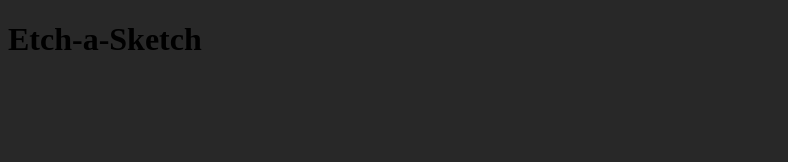
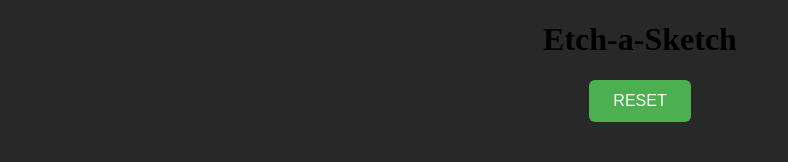
Before and after one commit to palpitate013/Etch-a-Sketch, a plain HTML site: page index.html in a window 1280 px wide. Shown: the whole page, without its empty margins (0-788 px from the left). Drawn offline with Linux system fonts and the light colour scheme.

Commit message:
Added reset button

```diff
--- a/index.html
+++ b/index.html
@@ -1,15 +1,16 @@
-<!DOCTYPE html>
+<!doctype html>
 <html lang="en">
     <head>
-    <meta charset="UTF-8">
-    <meta name="viewport" content="width=device-width, initial-scale=1.0">
-    <link rel="stylesheet" type="text/css" href="styles.css">
+        <meta charset="UTF-8" />
+        <meta name="viewport" content="width=device-width, initial-scale=1.0" />
+        <link rel="stylesheet" type="text/css" href="styles.css" />
         <title>Etch-a-Sketch</title>
     </head>
     <body>
         <h1>Etch-a-Sketch</h1>
-    <div id="main">
-
+        <button class="reset">RESET</button>
+        <div id="frame">
+            <div id="main"></div>
         </div>
         <script src="script.js"></script>
     </body>
--- a/script.js
+++ b/script.js
@@ -10,6 +10,14 @@
   document.getElementById("main").appendChild(main);
 }
 
+let button = document.querySelector(".reset");
+
+button.addEventListener("click", function () {
+  for (i = 0; i < 256; i++) {
+    document.querySelector(".grid" + i).style.backgroundColor = "#282828";
+  }
+});
+
 function mouseOver(gridNumber) {
   document.querySelector(".grid" + gridNumber).style.backgroundColor = "red";
 }
--- a/styles.css
+++ b/styles.css
@@ -1,6 +1,22 @@
-* {
+body {
     background-color: #282828;
+    text-align: center;
 }
+.reset {
+    background-color: #4caf50;
+    color: white;
+    padding: 12px 24px;
+    font-size: 16px;
+    border: none;
+    border-radius: 6px;
+    cursor: pointer;
+    transition: transform 0.1s ease;
+}
+
+.reset:active {
+    transform: scale(0.95);
+}
+
 #main {
     display: flex;
     flex-wrap: wrap;
```
Lines whose indentation alone changed are shown as unchanged.
